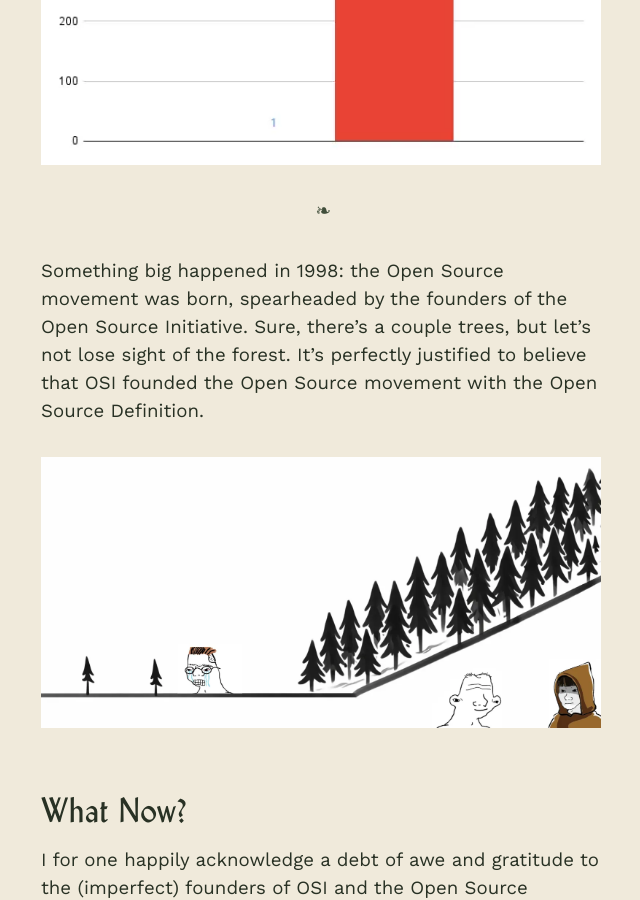
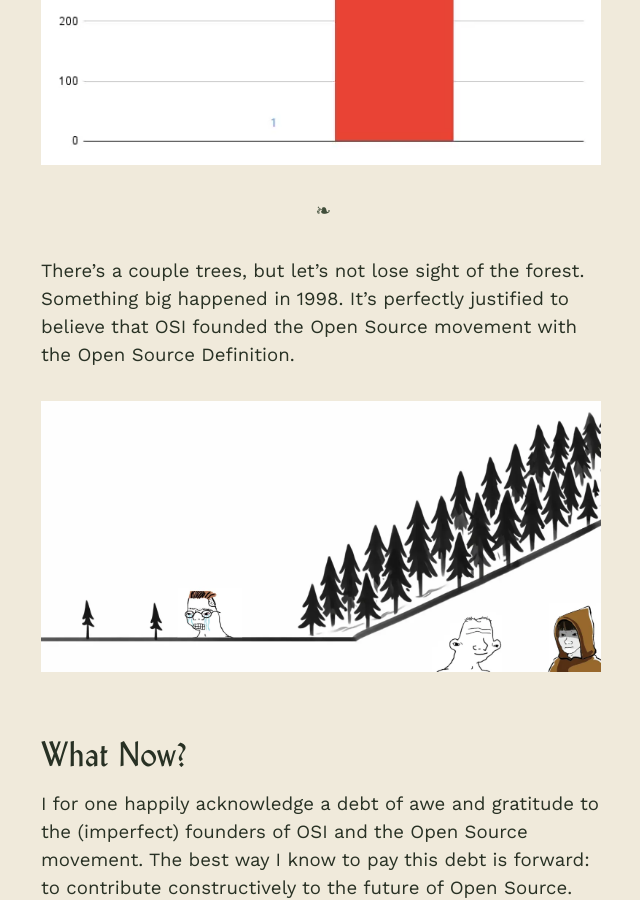
Before and after one commit to chadwhitacre/openpath, a Jekyll site: the page built from 2025/something-big-happened-in-1998/index.md, in a window 1280 px wide and 900 px high, scrolled down 4592 px. Shown: the whole window, without its empty margins (319-959 px from the left). Built offline with Jekyll 4.4.1, drawn with Linux system fonts in a browser that asks for light colours; comment, search, counter and statistics services are not loaded.

Commit message:
Tinkering

```diff
--- a/2025/something-big-happened-in-1998/index.md
+++ b/2025/something-big-happened-in-1998/index.md
@@ -137,10 +137,9 @@
 
 ---
 
-Something big happened in 1998: the Open Source movement was born, spearheaded
-by the founders of the Open Source Initiative. Sure, there's a couple trees,
-but let's not lose sight of the forest. It's perfectly justified to believe
-that OSI founded the Open Source movement with the Open Source Definition.
+There's a couple trees, but let's not lose sight of the forest. Something big
+happened in 1998. It's perfectly justified to believe that OSI founded the Open
+Source movement with the Open Source Definition.
 
 {% include img.html src="trees.webp" %}
 
```
